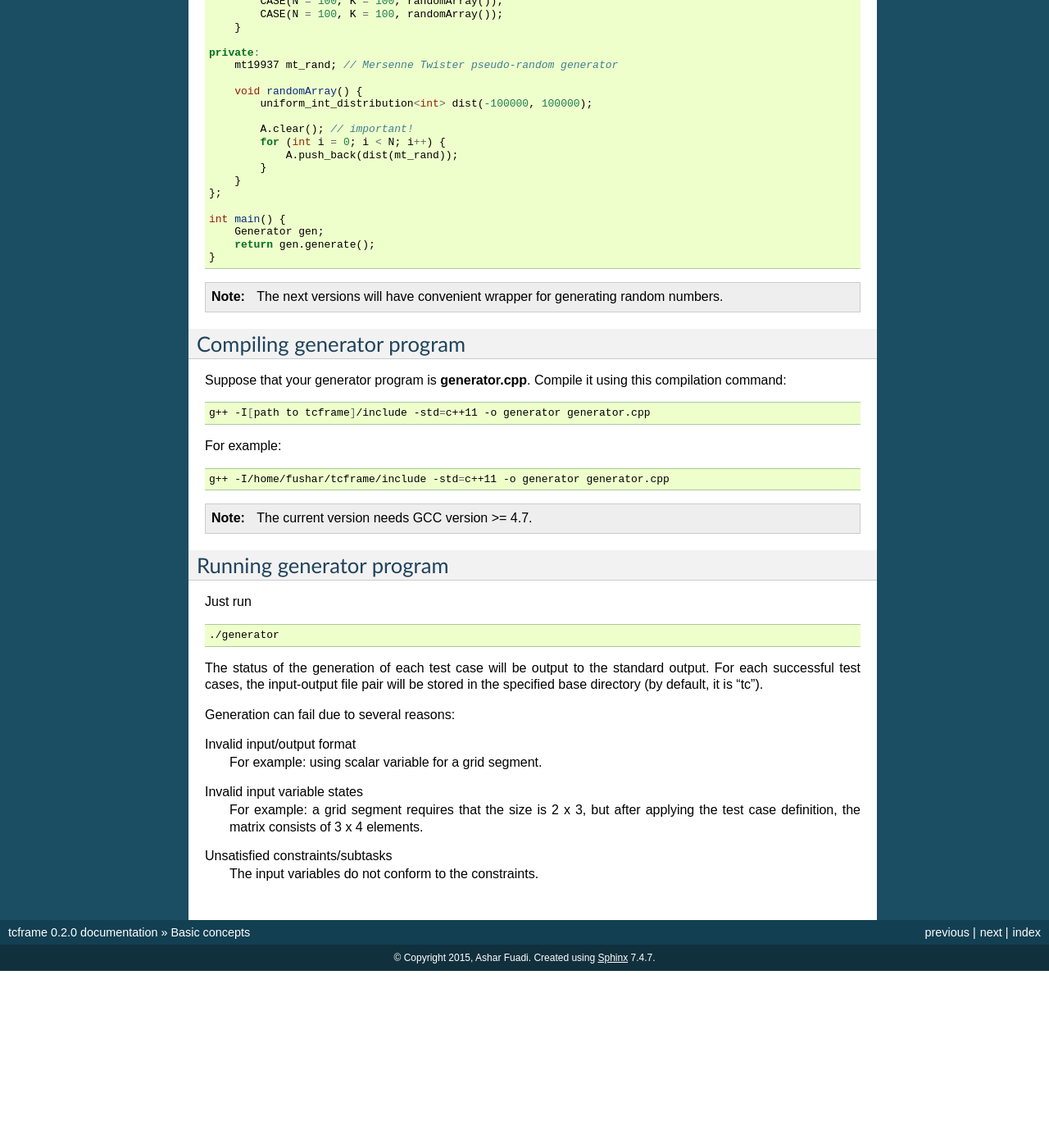
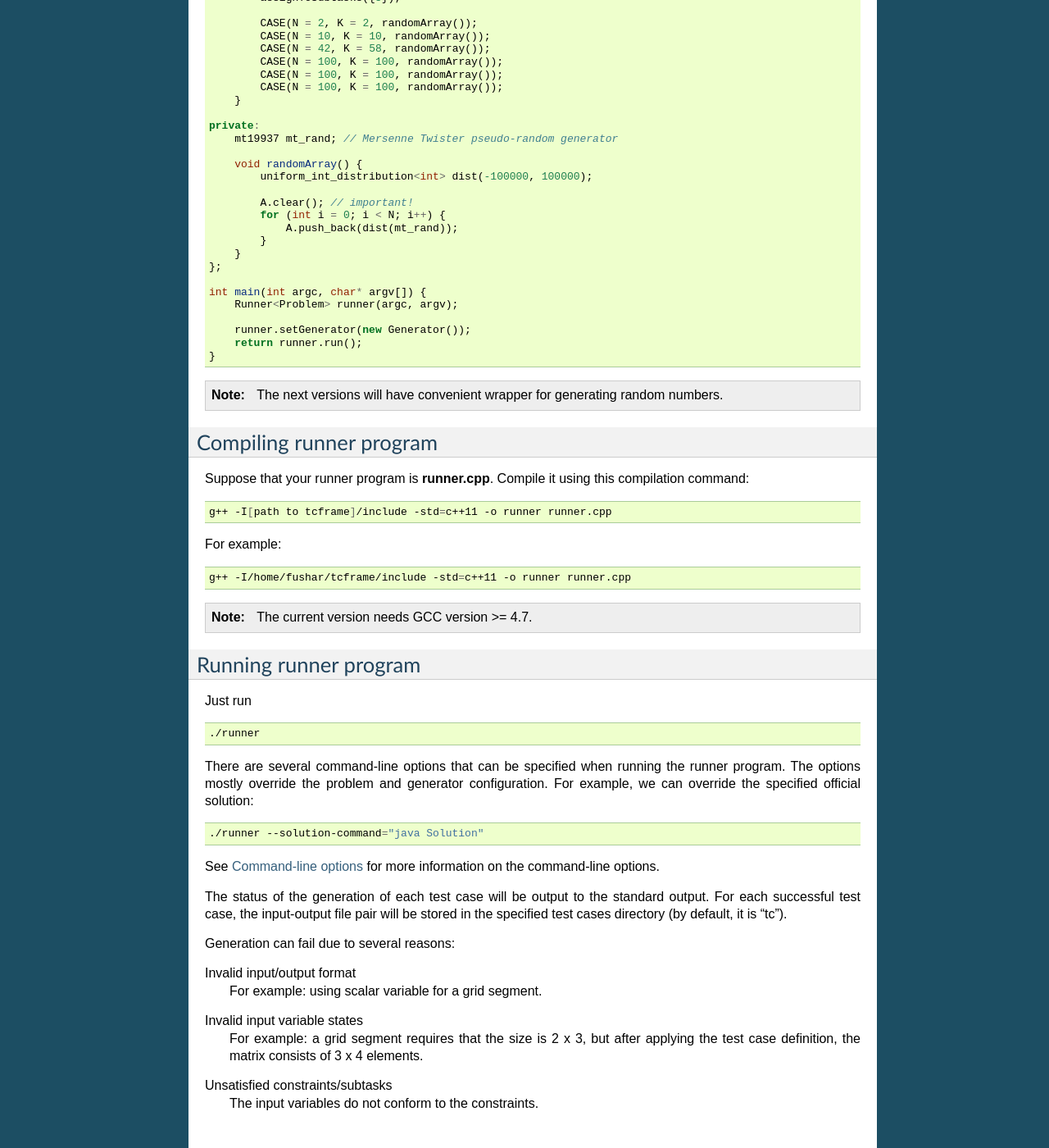
Before and after one commit to ia-toki/tcframe, a Sphinx documentation site: the page built from docs/basic_concepts.rst, in a window 1280 px wide and 1400 px high, scrolled down 8519 px. Shown: the whole window at 82% size. Built offline with Sphinx 7.4.7, drawn with Linux system fonts in a browser that asks for light colours; before the commit the page ends 9703 px from its top, so only the background shows below that; some of the changed text lies outside the part shown.

Commit message:
Restructure generator program for supporting command-line options
- Generator program is now called "runner program".
- Runner program should now include "tcframe/runner.cpp".
- setBaseDir() -> setTestCasesDir()
- setSolution() -> setSolutionCommand()
- Config() sections can now be overridden by command-line options:

  - --slug
  - --tc-dir
  - --solution-command

Resolve #8

```diff
--- a/CMakeLists.txt
+++ b/CMakeLists.txt
@@ -24,7 +24,7 @@ set(SOURCE_FILES
     include/tcframe/macro.hpp
     include/tcframe/os.hpp
     include/tcframe/problem.hpp
-    include/tcframe/tcframe.hpp
+    include/tcframe/runner.hpp
     include/tcframe/testcase.hpp
     include/tcframe/type.hpp
     include/tcframe/util.hpp
@@ -34,6 +34,7 @@ set(SOURCE_FILES
     test/generator_test.cpp
     test/io_test.cpp
     test/macro_test.cpp
+    test/runner_test.cpp
     test/testcase_test.cpp
     test/type_test.cpp
     test/util_test.cpp)
--- a/docs/advanced_concepts.rst
+++ b/docs/advanced_concepts.rst
@@ -49,4 +49,4 @@ I am designing how to support that in the next versions.
 Complex predicates in constraints
 ---------------------------------
 
-Similarly, methods used in defining constraints (Constraints(), SubtaskX()) must be free of custom loops and conditional branches. If you want to use complex predicate, such as determining whether the input is a tree, create a custom private helper method that return boolean (whether the input is a tree).
+Similarly, methods used in defining constraints (**Constraints()**, **SubtaskX()**) must be free of custom loops and conditional branches. If you want to use complex predicate, such as determining whether the input is a tree, create a custom private helper method that return boolean (whether the input is a tree).
--- a/docs/basic_concepts.rst
+++ b/docs/basic_concepts.rst
@@ -46,13 +46,13 @@ A single line containing the required product.
 - 1 <= K <= 100
 - -100000 <= A[i] <= 100000
 
-We will be writing a test cases generator for this problem. Create a C++ file, for example, **generator.cpp**.
+We will be writing a test cases generator for this problem. The program we will be writing is called **runner program**. Create a C++ file, for example, **runner.cpp**.
 
-First of all, we need to include the main tcframe header file:
+First of all, we need to include the main tcframe runner header file:
 
 .. sourcecode:: cpp
 
-    #include "tcframe/tcframe.hpp"
+    #include "tcframe/runner.hpp"
     using namespace tcframe;
 
 Then, we will need to write specifications as will be explained in the next sections.
@@ -87,6 +87,8 @@ This component consists of configuration of several aspects of the problem. To d
     }
 
 The complete reference of configurable aspects of a problem can be found here: :ref:`Problem configuration API reference <api-ref-problem-configuration>`.
+
+This component can be omitted if you don't want to override any default settings.
 
 Input/output variables
 ----------------------
@@ -287,6 +289,8 @@ For this problem:
     For this tutorial, please create an executable file named "solution" in the same directory as generator.cpp. It could be any solution -- for example, a solution that just prints Hello World.
 
 The complete reference of generator configuration can be found here: :ref:`Generator configuration API reference <api-ref-generator-configuration>`.
+
+The above configuration is the default one. This component can be omitted if you don't want to override any default values, which we will do for this tutorial.
 
 Test cases
 ----------
@@ -338,22 +342,24 @@ The complete reference of test case and sample test case definitions can be foun
 Main function
 -------------
 
-After writing problem and generator specification classes, write the **main()** function as follows:
+After writing problem and generator specification classes, write the **main()** function and configure the runner as follows:
 
 .. sourcecode:: cpp
 
-    int main() {
-        Generator gen;
-        return gen.generate();
+    int main(int argc, char* argv[]) {
+        Runner<Problem> runner(argc, argv);
+
+        runner.setGenerator(new Generator());
+        return runner.run();
     }
 
-The complete generator program for this problem is summarized below. Here, we are using a random number generator using the new C++11 **<random>** library, and the **randomArray()** private method as explained before.
+The complete runner program for this problem is summarized below. Here, we are using a random number generator using the new C++11 **<random>** library, and the **randomArray()** private method as explained before.
 
 Note that for vector input variables, don't forget to clear them before assigning the values.
 
 .. sourcecode:: cpp
 
-    #include "tcframe/tcframe.hpp"
+    #include "tcframe/runner.hpp"
     using namespace tcframe;
 
     #include <random>
@@ -475,45 +476,55 @@ Note that for vector input variables, don't forget to clear them before assignin
         }
     };
 
-    int main() {
-        Generator gen;
-        return gen.generate();
+    int main(int argc, char* argv[]) {
+        Runner<Problem> runner(argc, argv);
+
+        runner.setGenerator(new Generator());
+        return runner.run();
     }
 
 .. note::
 
     The next versions will have convenient wrapper for generating random numbers.
 
-Compiling generator program
+Compiling runner program
 ---------------------------
 
-Suppose that your generator program is **generator.cpp**. Compile it using this compilation command:
+Suppose that your runner program is **runner.cpp**. Compile it using this compilation command:
 
 .. sourcecode:: bash
 
-    g++ -I[path to tcframe]/include -std=c++11 -o generator generator.cpp
+    g++ -I[path to tcframe]/include -std=c++11 -o runner runner.cpp
 
 For example:
 
 .. sourcecode:: bash
 
-    g++ -I/home/fushar/tcframe/include -std=c++11 -o generator generator.cpp
+    g++ -I/home/fushar/tcframe/include -std=c++11 -o runner runner.cpp
 
 .. note::
 
     The current version needs GCC version >= 4.7.
 
-Running generator program
--------------------------
+Running runner program
+----------------------
 
 Just run
 
 .. sourcecode:: bash
 
-    ./generator
+    ./runner
 
-The status of the generation of each test case will be output to the standard output. For each successful test cases,
-the input-output file pair will be stored in the specified base directory (by default, it is "tc").
+There are several command-line options that can be specified when running the runner program. The options mostly override the problem and generator configuration. For example, we can override the specified official solution:
+
+.. sourcecode:: bash
+
+    ./runner --solution-command="java Solution"
+
+See :ref:`Command-line options <api-ref-command-line-options>` for more information on the command-line options.
+
+The status of the generation of each test case will be output to the standard output. For each successful test case,
+the input-output file pair will be stored in the specified test cases directory (by default, it is "tc").
 
 Generation can fail due to several reasons:
 
```
Also changed, not shown: other parts of docs/basic_concepts.rst (+2 -7 lines), docs/api_ref.rst (+24 -5 lines), docs/introduction.rst (+19 -35 lines), 7 other files.
